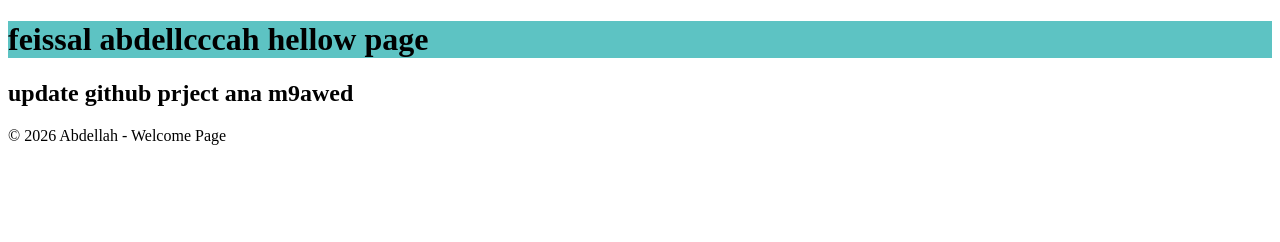
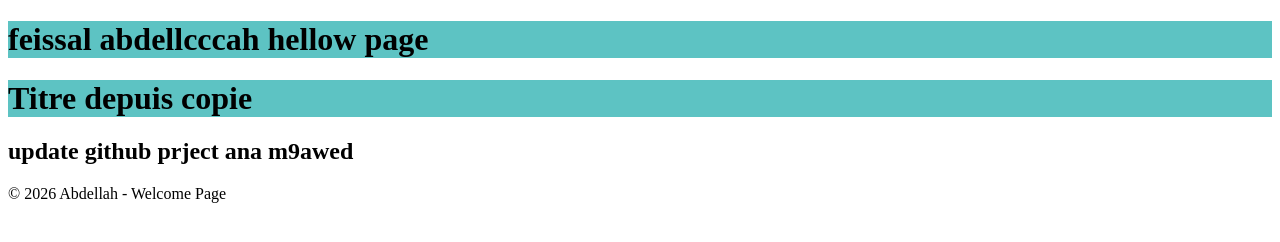
Before and after one commit to DanzoDono/welcome-page, a plain HTML site: page index.html in a window 1280 px wide. Drawn offline with Linux system fonts and the light colour scheme.

Commit message:
Change h1 depuis copie

```diff
--- a/index.html
+++ b/index.html
@@ -8,6 +8,7 @@
 </head>
 <body>
     <h1>feissal abdellcccah hellow page</h1>
+    <h1>Titre depuis copie</h1>
     <h2>update github prject ana m9awed</h2>
     <footer>© 2026 Abdellah - Welcome Page</footer>
 </body>
```
